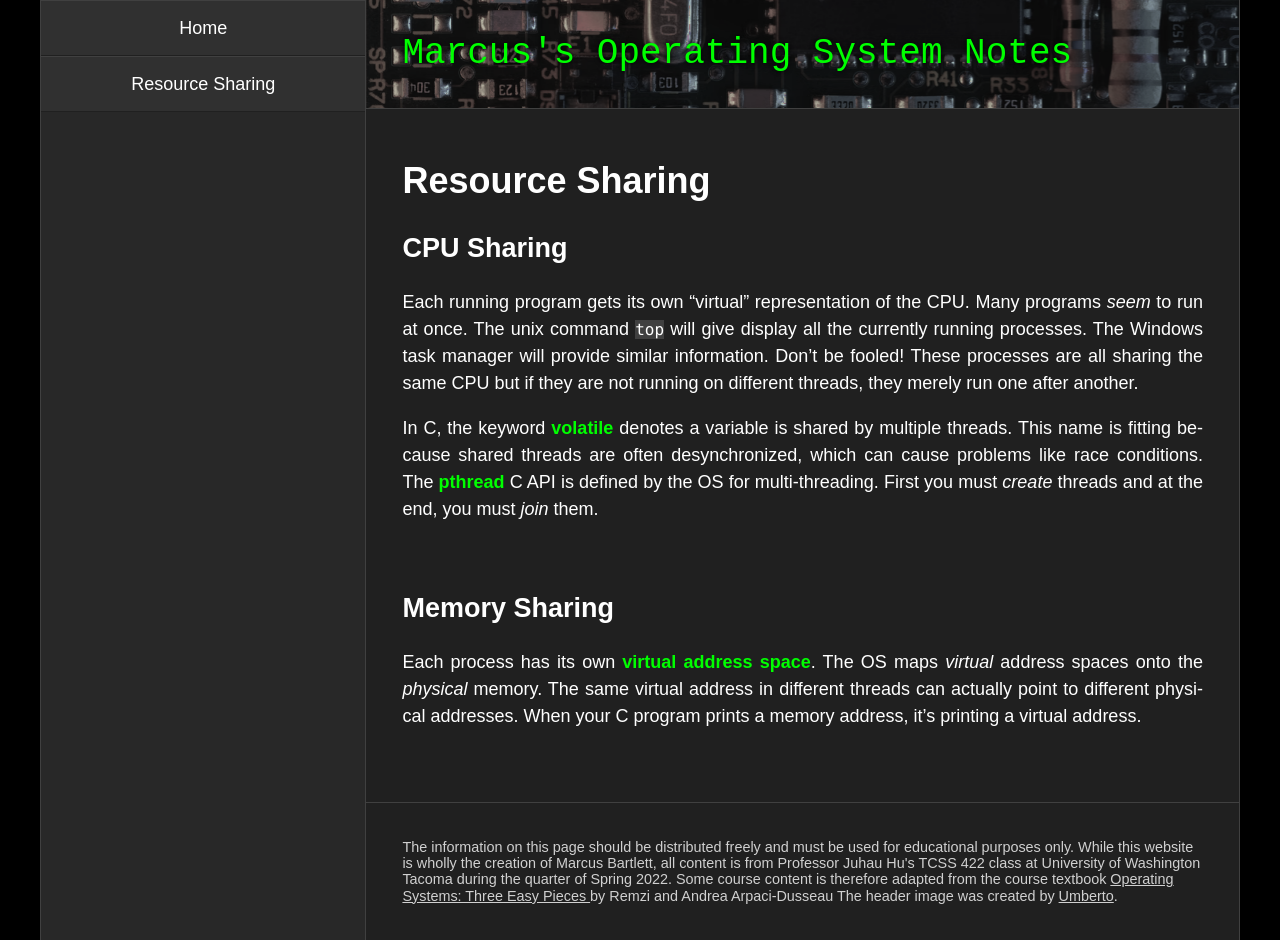
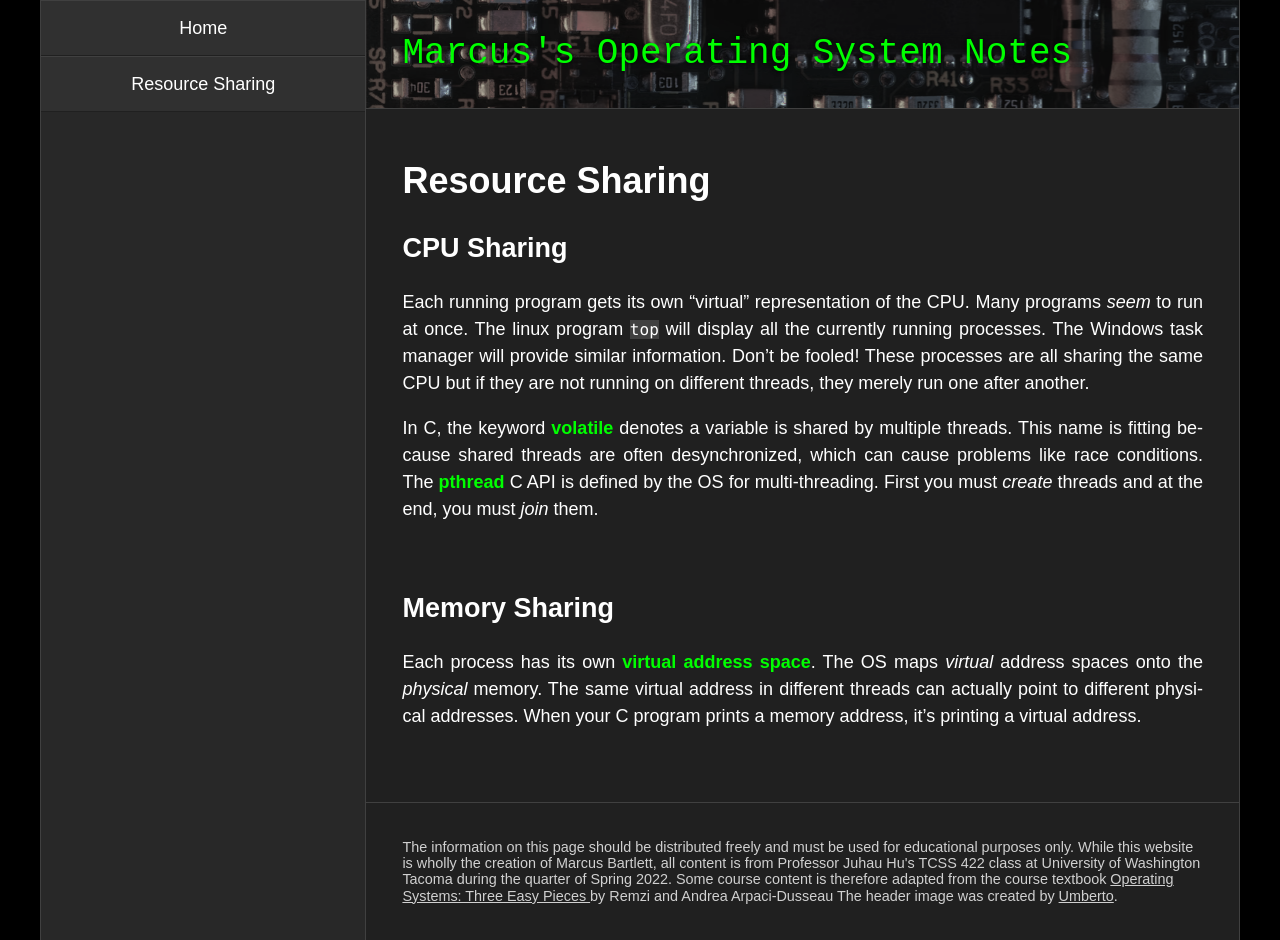
Before and after one commit to mabartlett/TCSS422Notes, a Jekyll site: the page built from _topics/resource_sharing.md, in a window 1280 px wide. Built offline with Jekyll 4.4.1, drawn with Linux system fonts in a browser that asks for light colours.

Commit message:
Fix inaccuracies in resource_sharing.md and make footer sticky.

```diff
--- a/_sass/main.scss
+++ b/_sass/main.scss
@@ -93,6 +93,8 @@ a:focus {
 }
 
 .l-large-column {
+    display: flex;
+    flex-direction: column;
     flex-basis: 24rem;
     flex-grow: 4;
     box-sizing: border-box;
@@ -131,6 +133,7 @@ header h1 {
 
 main {
     padding: 2rem;
+    flex-grow: 1;
 }
 
 main a {
--- a/_topics/resource_sharing.md
+++ b/_topics/resource_sharing.md
@@ -7,7 +7,7 @@ layout: default
 
 ## CPU Sharing
 
-Each running program gets its own "virtual" representation of the CPU. Many programs *seem* to run at once. The unix command `top` will give display all the currently running processes. The Windows task manager will provide similar information. Don't be fooled! These processes are all sharing the same CPU but if they are not running on different threads, they merely run one after another.
+Each running program gets its own "virtual" representation of the CPU. Many programs *seem* to run at once. The linux program `top` will display all the currently running processes. The Windows task manager will provide similar information. Don't be fooled! These processes are all sharing the same CPU but if they are not running on different threads, they merely run one after another.
 
 In C, the keyword **volatile** denotes a variable is shared by multiple threads. This name is fitting because shared threads are often desynchronized, which can cause problems like race conditions. The **pthread** C API is defined by the OS for multi-threading. First you must *create* threads and at the end, you must *join* them.
 
```
Also changed, not shown: 3 other files.
